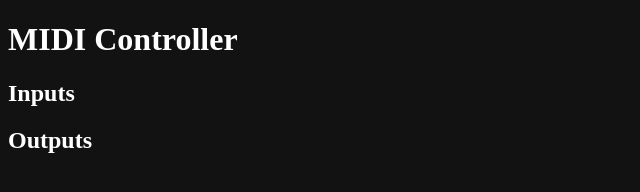
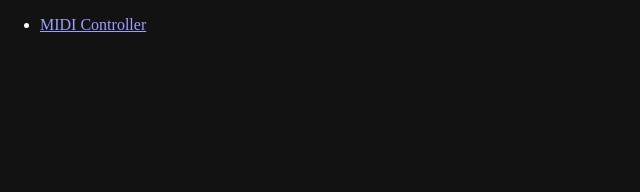
Before and after one commit to andy-stewart-design/drome, an Astro site in the folder apps/web-audio-demos/: page / in a window 1280 px wide. Shown: the whole page, without its empty margins (0-640 px from the left). Built offline with nearby package versions, Linux system fonts and the light colour scheme; Astro itself is replaced by a stand-in of ours.

Commit message:
cleaning up demo app

```diff
--- a/apps/web-audio-demos/src/layouts/Layout.astro
+++ b/apps/web-audio-demos/src/layouts/Layout.astro
@@ -13,6 +13,10 @@
 </html>
 
 <style>
+    html {
+        color-scheme: dark;
+    }
+
 	html,
 	body {
 		margin: 0;
--- a/apps/web-audio-demos/src/pages/index.astro
+++ b/apps/web-audio-demos/src/pages/index.astro
@@ -1,11 +1,11 @@
 ---
-import MidiController from '../components/midi-controller';
-
+import Layout from '@/layouts/Layout.astro';
 ---
 
-<h1>MIDI Controller</h1>
-<MidiController client:load/>
-
-<style is:global>
-  html { color-scheme: dark;}
-</style>
+<Layout>
+    <ul>
+        <li>
+            <a href="/web-midi">MIDI Controller</a>
+        </li>
+    </ul>
+</Layout>
```
Also changed, not shown: apps/web-audio-demos/src/pages/web-midi/index.astro (added, +9 -0 lines).
